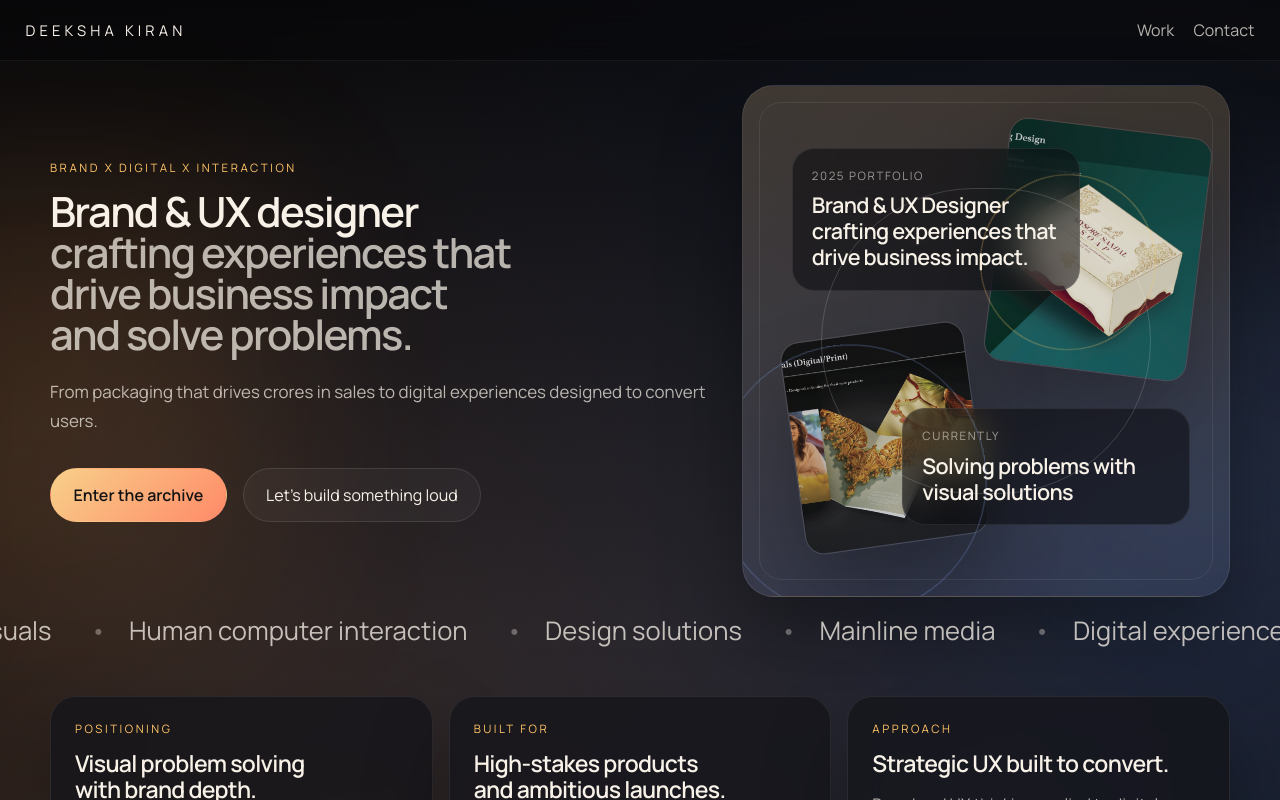
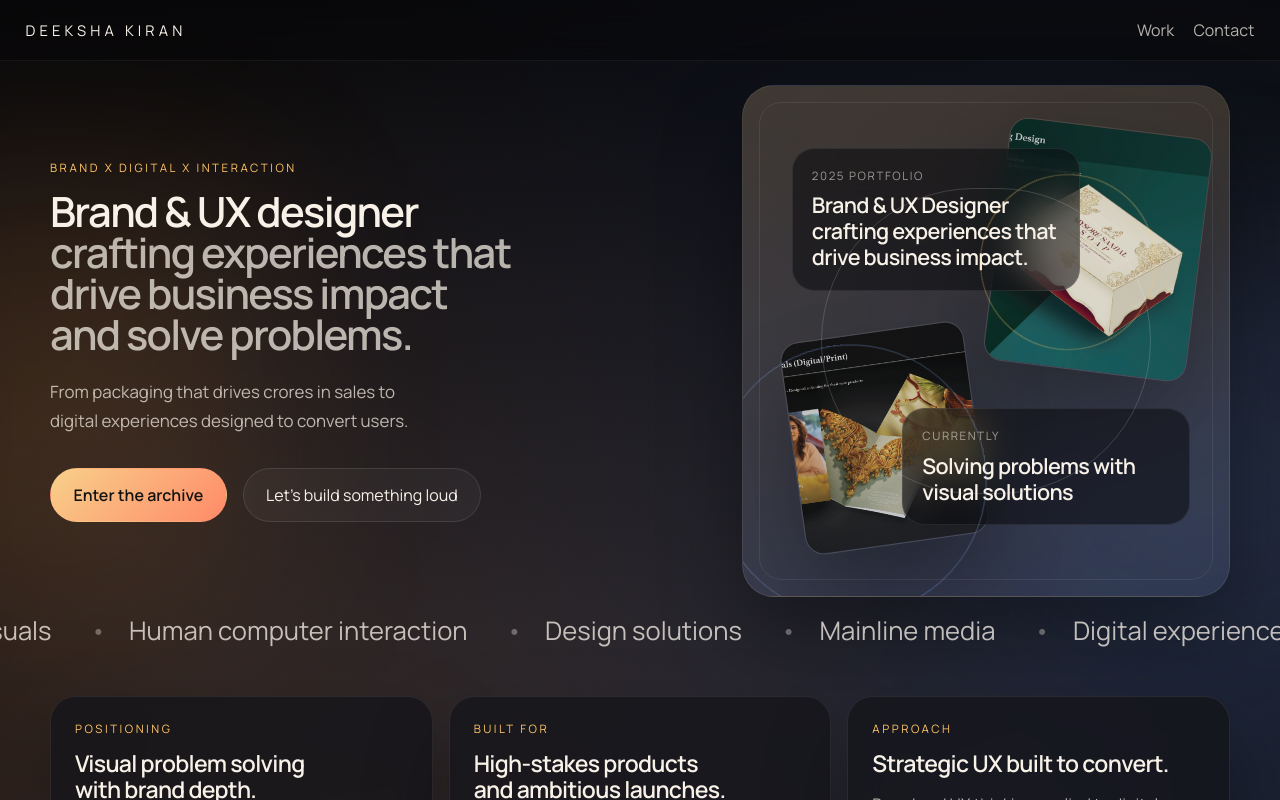
Before and after one commit to chandrashekartmops95/kandha, a React (Vite) app: page / in a window 1280 px wide. Shown: the top 800 px of the page. Built offline with nearby package versions, Linux system fonts and the light colour scheme.

Commit message:
Balance hero subtext wrapping

```diff
--- a/src/styles.css
+++ b/src/styles.css
@@ -164,6 +164,7 @@ main {
   max-width: 42rem;
   margin: 1.5rem 0 0;
   font-size: 1.06rem;
+  text-wrap: balance;
 }
 
 .hero-actions {
```
